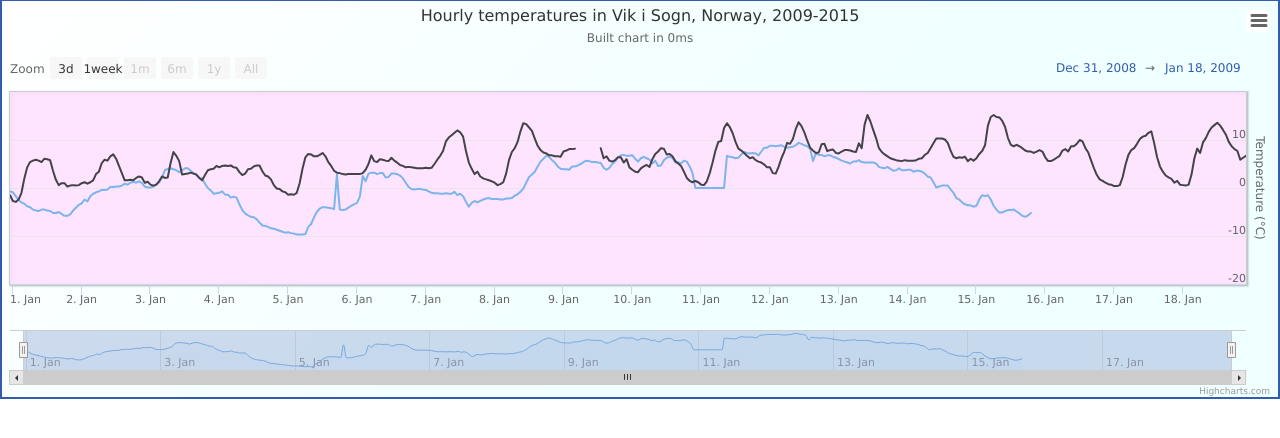
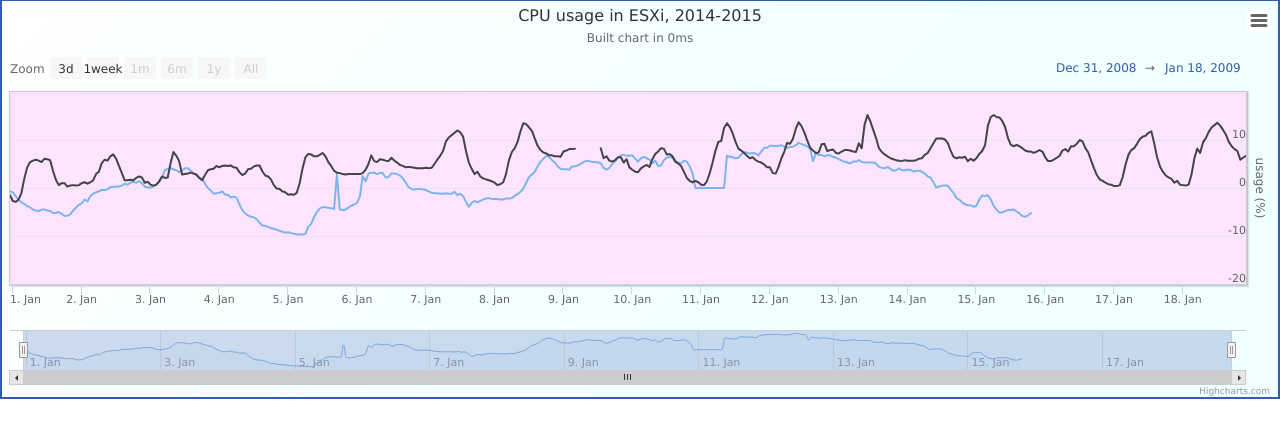
Before and after one commit to gsliu/VisualEsxtopOnline, a Flask app: page /esxtop in a window 1280 px wide. Shown: the part 51-489 px from the top of the page. Run offline with Flask 2, Linux system fonts and the light colour scheme; some libraries are stand-ins or nearby versions.

Commit message:
remove hard code for how many lines to draw, use cpu.json instead

```diff
--- /dev/null
+++ b/server/static/data/cpu.json
@@ -0,0 +1 @@
+{"cpu": ["data1", "data2"]}
--- a/server/templates/start.html
+++ b/server/templates/start.html
@@ -67,7 +67,13 @@ $(document).ready(function() {
 
     var seriesOptions = [];
     var seriesCounter = 0;
-    var names = ['data1','data2'];
+    $.getJSON('../static/data/cpu.json', function (cpuNames){
+        var keys = Object.keys(cpuNames);
+        var names = new Array();
+
+        for (var i = 0; i < cpuNames[keys].length; i++) {
+            names[i] = cpuNames[keys][i];
+        }
 
         $.each(names, function (i, name) {
             var start = +new Date();
@@ -117,12 +123,12 @@ $(document).ready(function() {
 
                 yAxis: {
                     title: {
-                    text: 'Temperature (°C)'
+                        text: 'usage (%)'
                     }
                 },
 
                 title: {
-                text: 'Hourly temperatures in Vik i Sogn, Norway, 2009-2015'
+                    text: 'CPU usage in ESXi, 2014-2015'
                 },
 
                 subtitle: {
@@ -131,7 +137,7 @@ $(document).ready(function() {
 
                 series: seriesOptions
             });}
-           $.getJSON("../static/data/" + name + '.json', function (data) {
+               $.getJSON('../static/data/' + name + '.json', function (data) {
 
                seriesOptions[i] = {
                     name: name,
@@ -149,7 +155,7 @@ $(document).ready(function() {
                 }
             });
         });
-
+    });
 });
 
 
```
Lines whose indentation alone changed are shown as unchanged.
